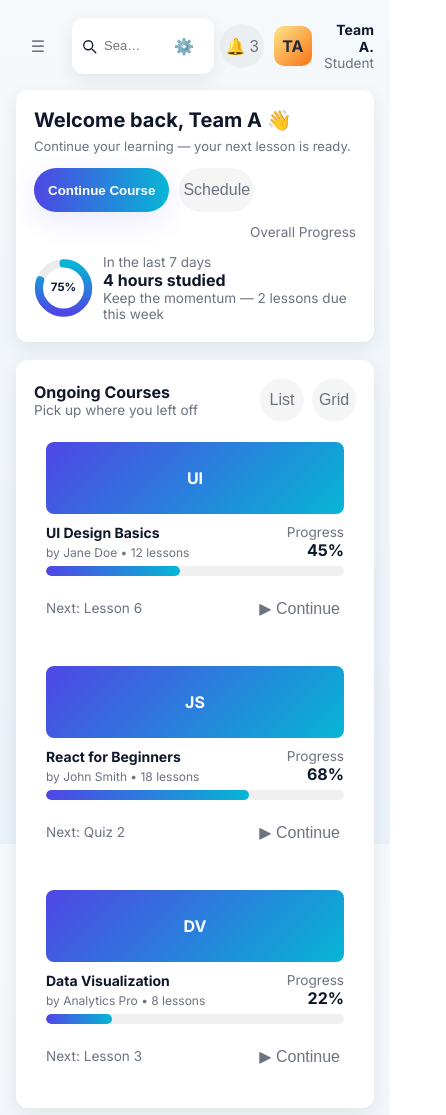
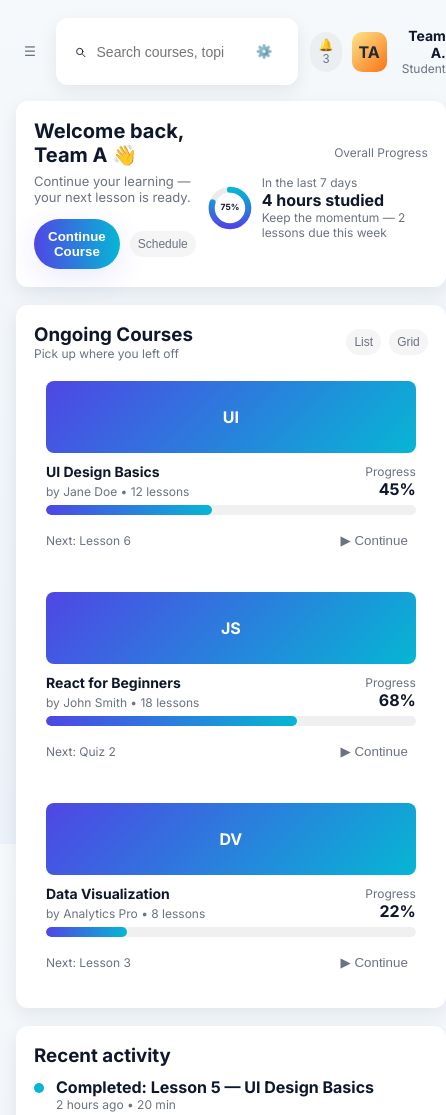
Before and after one commit to showshowdoma/Student_E_learning_dashboard, a plain HTML site: page index.html in a window 390 px wide. Shown: the top 1115 px of the page, 446 px wide, since content can reach past the window. Drawn offline with Linux system fonts and the light colour scheme.

Commit message:
Update style.css

```diff
--- a/style.css
+++ b/style.css
@@ -35,7 +35,6 @@ body{
       color:var(--text);
       -webkit-font-smoothing:antialiased;
       -moz-osx-font-smoothing:grayscale;
-  overflow-x:hidden;
     }
 
     /* Layout */
@@ -62,14 +61,12 @@ body{
       background:linear-gradient(180deg,var(--card),rgba(255,255,255,0.85));
       border-radius:14px;
       padding:18px;
-  min-height:100vh;
+      height:calc(100vh - 56px);
       box-shadow:var(--shadow);
       display:flex;
       flex-direction:column;
       gap:14px;
       transition:width .2s ease, transform .22s ease;
-  max-width:90vw;
-  overflow-y:auto;
     }
     .brand{
       display:flex; align-items:center; gap:12px;
@@ -95,37 +92,13 @@ nav{ display:flex; flex-direction:column; gap:6px; margin-top:6px; }
       display:flex; align-items:center; justify-content:space-between; gap:12px;
       position:sticky; top:18px; z-index:10;
     }
-
-/* Fixed Search Bar */
     .search {
-  flex: 1;
-  display: flex;
-  align-items: center;
-  gap: 8px;
-  background: var(--card);
-  padding: 10px 12px;
-  border-radius: 12px;
-  box-shadow: var(--shadow);
-  overflow: hidden;          /* Prevents content clipping */
-  width: 100%;               /* Full width of parent */
-  max-width: 100%;           /* Ensures no overflow cutoff */
+      flex:1; max-width:720px; display:flex; align-items:center; gap:8px;
+      background:var(--card); padding:10px 12px; border-radius:12px; box-shadow:var(--shadow);
     }
-
-.search input {
-  flex: 1;                   /* Take remaining space */
-  min-width: 0;              /* Prevent text cutoff in flexbox */
-  border: none;
-  outline: none;
-  background: transparent;
-  font-size: 14px;
-  color: var(--text);
-  width: 100%;
-  line-height: 1.5;
-  text-overflow: ellipsis;   /* Optional: adds "..." if text is very long */
-  white-space: nowrap;       /* Keeps text on one line */
-  overflow: hidden;
+    .search input{
+      border:0; outline:none; background:transparent; font-size:14px; color:var(--text); width:100%;
     }
-
     .icon-btn{
       background:transparent; border:0; padding:8px; border-radius:10px; cursor:pointer; color:var(--muted);
     }
@@ -188,7 +161,7 @@ nav{ display:flex; flex-direction:column; gap:6px; margin-top:6px; }
     .act-item{ display:flex; gap:12px; align-items:flex-start; }
     .act-dot{ width:10px; height:10px; border-radius:999px; background:var(--accent-2); margin-top:6px; }
 
-/* Chart area */
+    /* Chart area - simple radial progress & line (svg) */
     .chart {
       display:grid; grid-template-columns: 1fr 1fr; gap:12px; align-items:center;
     }
@@ -224,92 +197,3 @@ button.primary{
     display: none;
   }
 }
-
-/* ------------------------------------ */
-/*  Extra responsive improvements     */
-/* ------------------------------------ */
-
-@media (max-width:700px) {
-  .welcome {
-    flex-direction: column;
-    align-items: flex-start;
-  }
-  .welcome .left {
-    width: 100%;
-  }
-}
-
-@media (max-width:600px){
-  .grid {
-    grid-template-columns: 1fr;
-    gap: 14px;
-  }
-  .courses {
-    grid-template-columns: 1fr;
-  }
-}
-
-/* ========================================= */
-/*  FIX: Responsive search bar + icons       */
-/* ========================================= */
-@media (max-width:500px){
-  .courses {
-    grid-template-columns: 1fr;
-  }
-
-  h2, h3, h4 {
-    font-size: 1rem;
-  }
-
-  p, .small, .muted {
-    font-size: 0.85rem;
-  }
-
-  /* Shrink and adjust search area */
-  .search {
-    padding: 6px 8px;     /* reduced padding */
-    gap: 4px;             /* smaller gap between elements */
-  }
-
-  .search input {
-    font-size: 13px;
-    min-width: 0;         /* allows flex input to shrink properly */
-  }
-
-  /* Smaller icons */
-  .icon-btn {
-    padding: 4px;
-    min-width: 32px;
-    min-height: 32px;
-    font-size: 16px;
-  }
-
-  .topbar {
-    gap: 6px;
-  }
-}
-
-/* For very small screens (iPhone SE, etc.) */
-@media (max-width:360px) {
-  .search {
-    padding: 4px 6px;
-    gap: 3px;
-  }
-
-  .search input {
-    font-size: 12px;
-  }
-
-  .icon-btn {
-    padding: 3px;
-    min-width: 28px;
-    min-height: 28px;
-    font-size: 14px;
-  }
-}
-
-/* Button base size for desktop */
-button, .icon-btn {
-  min-width: 44px;
-  min-height: 44px;
-}
```
Lines whose indentation alone changed are shown as unchanged.
